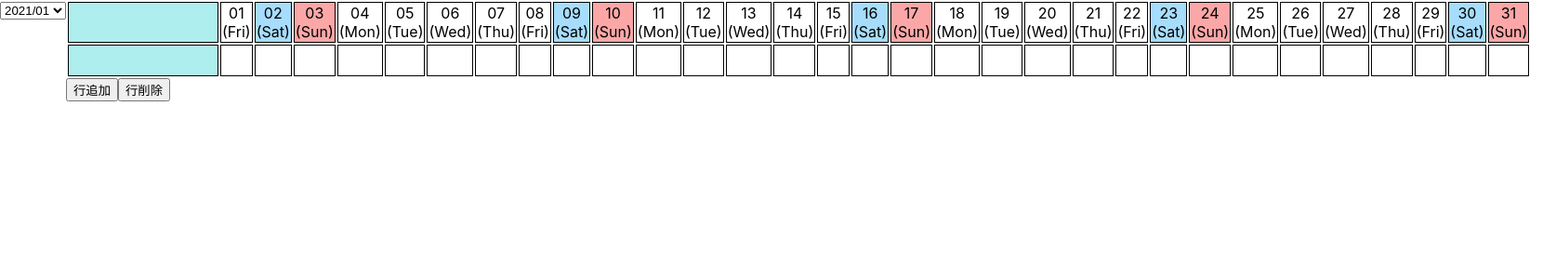
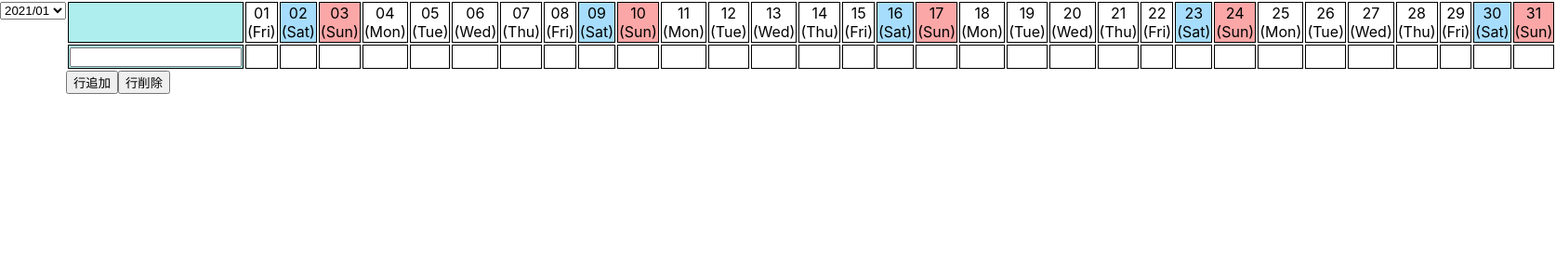
Before and after one commit to h64m1/gantt-chart, a React (Create React App) app in the folder app/: page / in a window 1280 px wide. Shown: the top 300 px of the page at 93% size, 1674 px wide, since content can reach past the window. Built offline with nearby package versions, Linux system fonts and the light colour scheme.

Commit message:
[mod] タイトル列にフォームを仮設置 #6
- セルのpaddingを削除、セルとinputの枠がぴったり合うように調整

```diff
--- a/app/src/component/Gantt/Gantt.css
+++ b/app/src/component/Gantt/Gantt.css
@@ -4,17 +4,16 @@
 
 .gantt-body {
 	border: solid thin;
-	padding: 1rem 0;
 }
 
 .gantt-button {
 	float: left;
 }
 
+/* テーブルセル */
 td.title {
 	font-weight: bold;
 	background-color:paleturquoise;
-	padding: 0 5rem;
 }
 
 td.sat {
--- a/app/src/component/Gantt/Gantt.tsx
+++ b/app/src/component/Gantt/Gantt.tsx
@@ -193,27 +193,30 @@ function getBody(props: GanttProps, row: number): Array<JSX.Element> {
 
 	const tasks = props.tasks
 
-	return dates.map((v, i) => {
+	return dates.map((v, column) => {
 		let className = 'gantt-body'
-		if (v === '') {
+		const isTitle = v === ''
+		if (isTitle) {
 			// title用のクラス名を付加
 			className = className.concat(' ', 'title')
 		}
 
 		// 当該カラムのtaskが存在するか
-		const column = i
 		const task = tasks.find((e) => e.row === row && e.column === column)
 		if (task?.isOn) {
 			className = className.concat(' ', 'task')
 		}
 
+		// タイトル列にはフォームを表示（フォーム仮置）
+		const cell = isTitle ? <input type="text" /> : ''
+
 		return (
 			<td
-				key={`body-${row}-${i}`}
+				key={`body-${row}-${column}`}
 				className={className}
 				onClick={(e) => {
 					// title列は追加しない
-					if (i === 0) {
+					if (column === 0) {
 						return
 					}
 
@@ -222,12 +225,14 @@ function getBody(props: GanttProps, row: number): Array<JSX.Element> {
 						props.addIsOn(e, {
 							yearMonth: props.yearMonth,
 							row: row,
-							column: i,
+							column: column,
 							isOn: true,
 						})
 					}
 				}}
-			></td>
+			>
+				{cell}
+			</td>
 		)
 	})
 }
```
